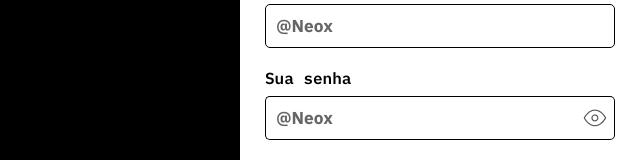
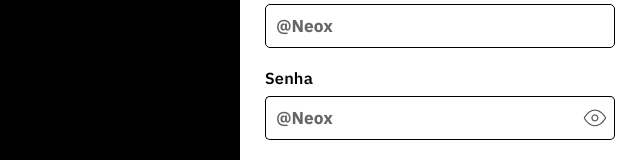
Before and after one commit to devvagnerBR/ng-cash-frontend, a React (Create React App) app in the folder ng-cash-front-end/: page /login in a window 1280 px wide. Shown: the part 406-566 px from the top of the page, without its empty margins (640-1280 px from the left). Built offline with nearby package versions, Linux system fonts and the light colour scheme.

Commit message:
trocando nome do input de senha

```diff
--- a/ng-cash-front-end/src/pages/login/Login.tsx
+++ b/ng-cash-front-end/src/pages/login/Login.tsx
@@ -71,7 +71,7 @@ const Login = () => {
                             />
                             <Input
                                 placeholder="@Neox"
-                                label='Sua senha'
+                                label='Senha'
                                 type="password"
                                 name="password"
                                 password={true}
```
